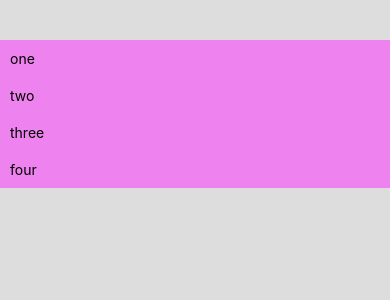
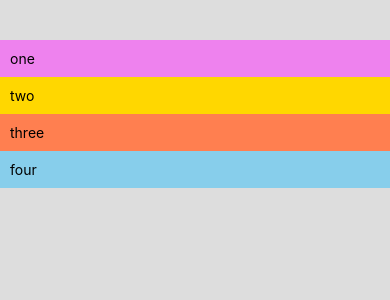
Before and after one commit to Dreezy305/ReactNative_Practice, a React Native app: screen / in a window 390 px wide. Shown: the top 300 px of the page. Built offline with nearby package versions, Linux system fonts and the light colour scheme.

Commit message:
flex box

```diff
--- a/components/sandbox.js
+++ b/components/sandbox.js
@@ -23,15 +23,15 @@ const styles = StyleSheet.create({
     padding: 10,
   },
   boxTwo: {
-    backgroundColor: "violet",
+    backgroundColor: "gold",
     padding: 10,
   },
   boxThree: {
-    backgroundColor: "violet",
+    backgroundColor: "coral",
     padding: 10,
   },
   boxFour: {
-    backgroundColor: "violet",
+    backgroundColor: "skyblue",
     padding: 10,
   },
 });
```
